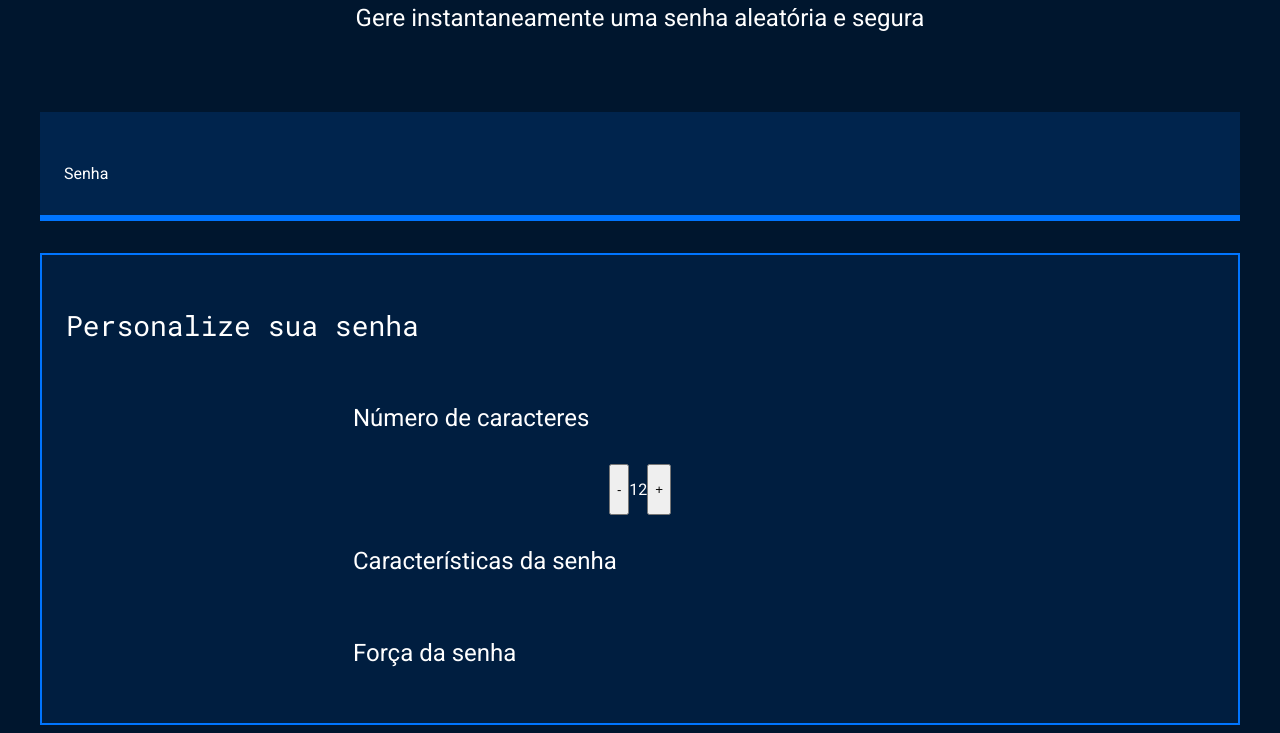
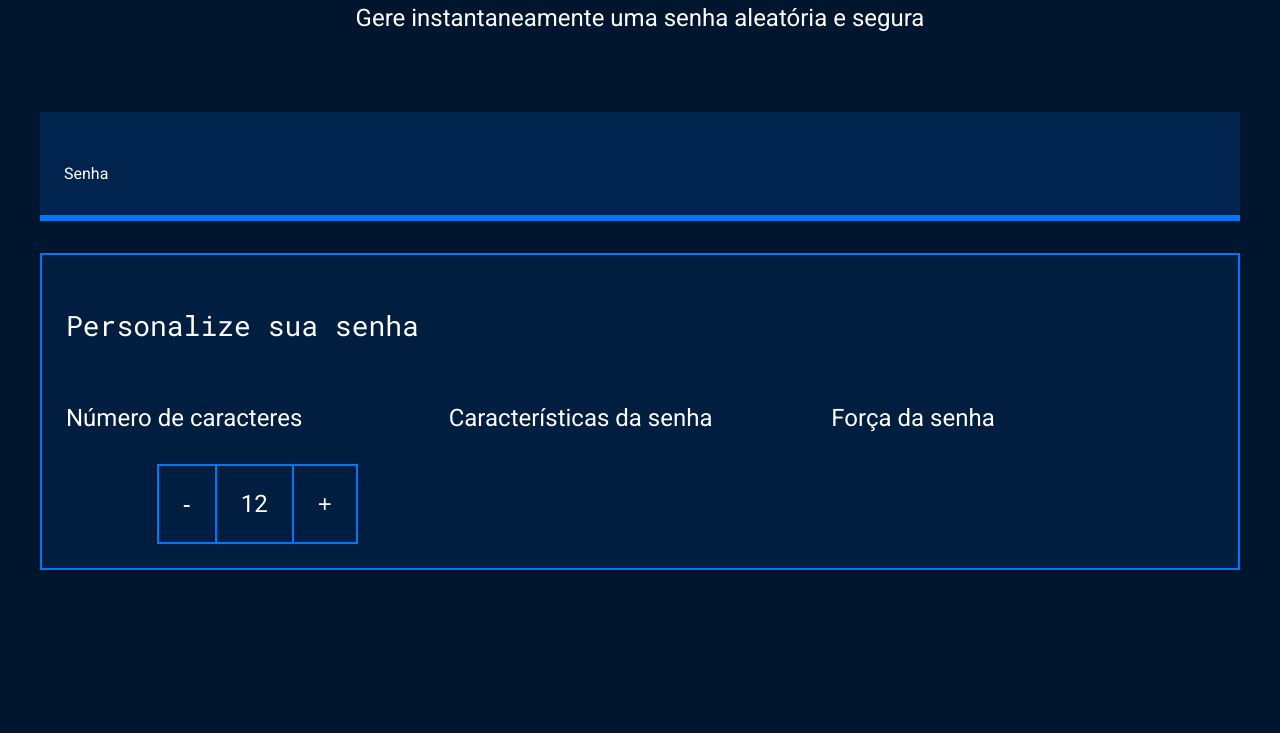
Before and after one commit to Gustavo2109/Curso2-3-Olavo, a plain HTML site: page index.html in a window 1280 px wide. Shown: the part 191-924 px from the top of the page. After the commit the page ends 800 px from the top, so only its background shows below. Drawn offline with Linux system fonts and the light colour scheme.

Commit message:
23456789

```diff
--- a/index.html
+++ b/index.html
@@ -17,7 +17,7 @@
         </div>
         <div class="conteudo-senha">
             <label for="senha">Senha</label>
-            <input name="senha" type="text" id="campo-senha" />
+            <input name="senha" type="text" id="campo-senha">
         </div>
         <div class="parametro">
             <h3 class="parametro-titulo">Personalize sua senha</h3>
--- a/style.css
+++ b/style.css
@@ -1,10 +1,4 @@
 @import url('https://fonts.googleapis.com/css2?family=Roboto&family=Roboto+Mono&display=swap');
-
-
-body {
-    color: white;
-    background-color: #00162E;
-}
 
 :root {
     --branco: white;
@@ -20,7 +14,6 @@ body {
     font-weight: 400;
 }
 
-
 body {
     color: var(--branco);
     background-color: var(--cor-de-fundo);
@@ -34,7 +27,6 @@ body {
 
 .titulo-secundario {
     font-size: 24px;
-    font-weight: 400;
 }
 
 .conteudo-titulo {
@@ -55,44 +47,69 @@ body {
     color: var(--branco);
     font-family: var(--roboto-mono);
     font-size: 40px;
+    width: 70%;
 }
 
 #campo-senha:focus {
     outline: none;
 }
 
-.conteudo{
+.conteudo {
     max-width: 1200px;
     margin: 0 auto;
 }
 
-.parametro{
+.parametro {
     background-color: var(--fundo-texto);
     border: 2px solid var(--borda);
     margin-top: 32px;
     padding: 24px;
 }
 
-.parametro-titulo{
+.parametro-titulo {
     font-family: var(--roboto-mono);
     font-size: 28px;
 }
 
-.parametro-senha__titulo{
-    font-size:24px;
+.parametro-senha__titulo {
+    font-size: 24px;
 }
 
-.parametro-coluna__senha{
+.parametro-coluna__senha {
     display: flex;
     flex-direction: column;
     justify-content: center;
 }
-.parametro-senha{
+
+.parametro-senha {
     width: 50%;
     margin: 0 auto;
 }
 
-.parametro-senha-botoes{
+.parametro-senha-botoes {
     display: flex;
     justify-content: center;
 }
+
+.parametro-senha__botao {
+    background-color: var(--fundo-texto);
+    color: var(--branco);
+    border: 2px solid var(--borda);
+    padding: 24px;
+    font-size: 24px;
+    cursor: pointer;
+}
+
+.parametro-senha__texto {
+    padding: 24px;
+    border-top: 2px solid var(--borda);
+    border-bottom: 2px solid var(--borda);
+    margin: 0;
+    font-size: 24px;
+}
+
+@media screen and (min-width: 768px) {
+    .parametro-coluna__senha {
+        flex-direction: row;
+    }
+}
```
